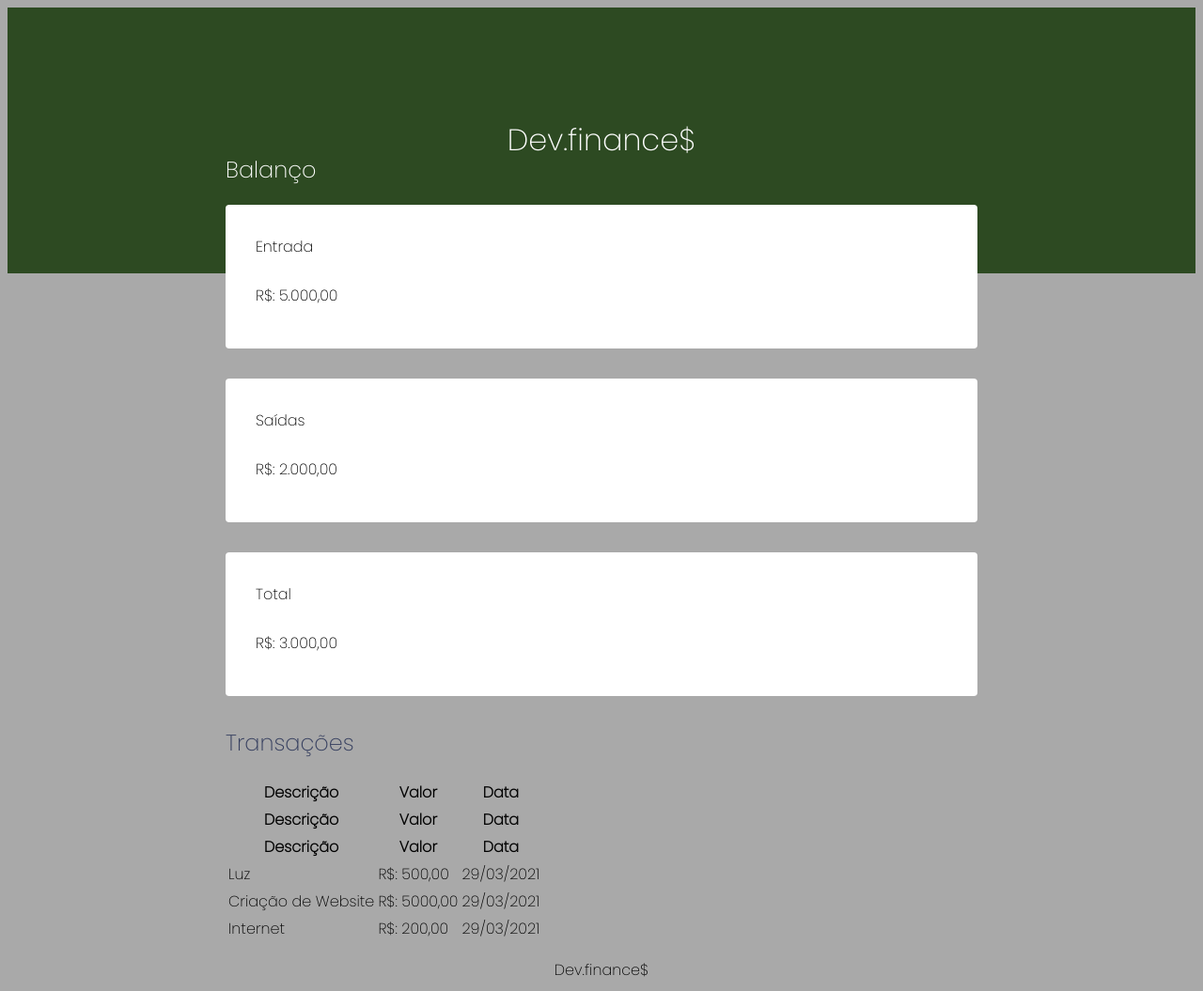
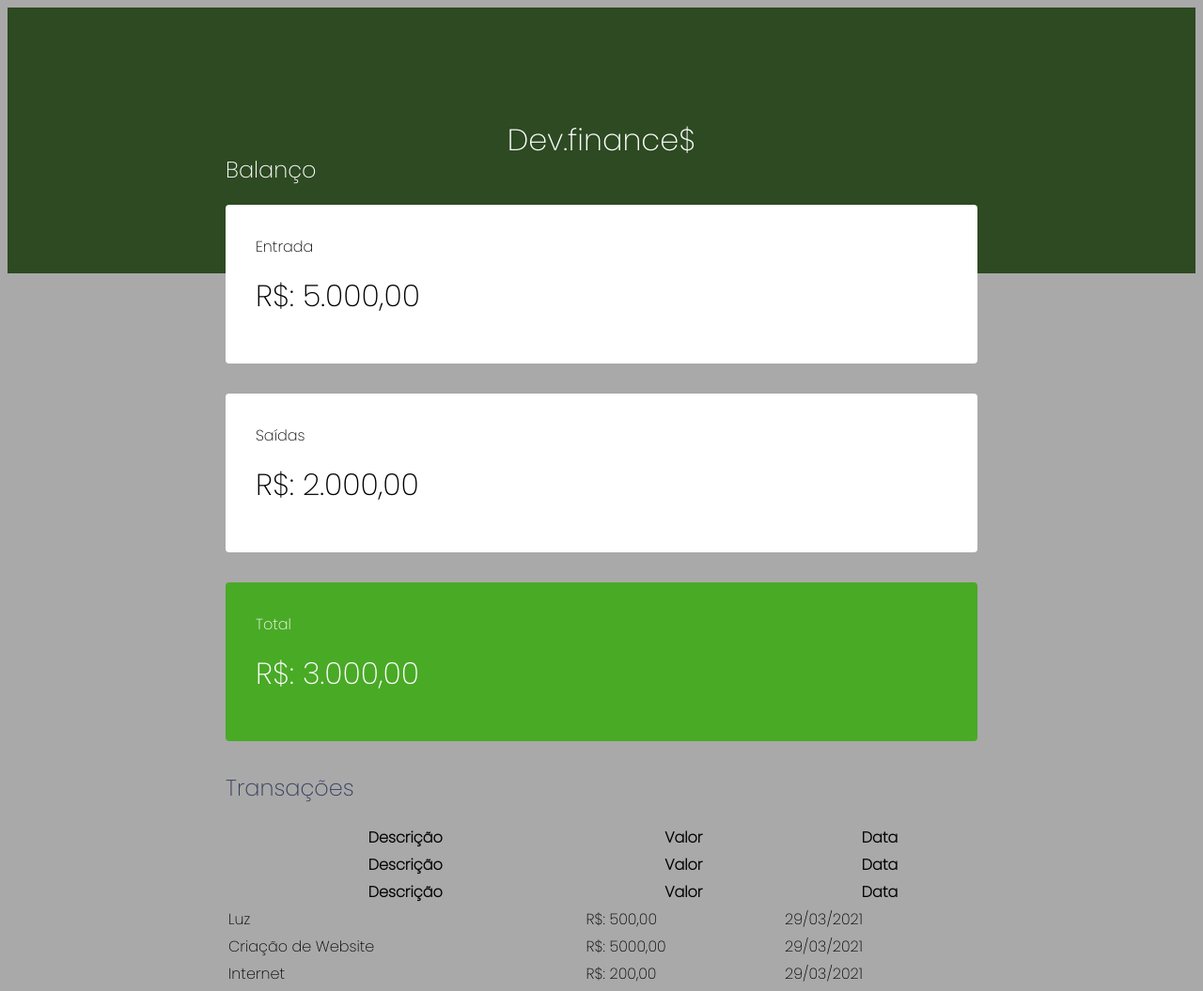
Before and after one commit to BrunodevBandeira/Projeto-Controle-financeiro, a plain HTML site: page index.html in a window 1280 px wide. Shown: the top 1055 px of the page at 94% size. Drawn offline with Linux system fonts and the light colour scheme.

Commit message:
Adicionando cores no projeto

```diff
--- a/index.html
+++ b/index.html
@@ -13,14 +13,11 @@
 </head>
 
 <body>
-
-
     <header>
         <h1 id="logo"> Dev.finance$ </h1>
     </header>
 
     <main class="container">
-
 
         <section id="balance">
             <h2> Balanço </h2>
@@ -33,13 +30,12 @@
 
             <div class="card">
 
-
                 <h3> Saídas </h3>
                 <p> R$: 2.000,00</p>
 
             </div>
 
-            <div class="card">
+            <div class="card green">
                 <h3> Total </h3>
                 <p> R$: 3.000,00</p>
 
--- a/stilos.css
+++ b/stilos.css
@@ -2,9 +2,6 @@
 
     --dark-blue: #363f5f;
 }
-
-
-
 
 .container {/*  .NomeDaClass  o ponto é a forma que faz referencia a classe */
 
@@ -12,8 +9,6 @@
     margin: auto;
 
 }
-
-
 
 
 body {
@@ -47,8 +42,15 @@ font-size: 1rem;
 }
 
 .card p {
-    font-size: 1rem;
+    font-size: 2rem;
     line-height: 3rem;
+
+    margin-top: 1rem;
+}
+
+.card.green {
+    background: #49AA26;
+    color: white;
 }
 
 /*=============Balance=============*/
@@ -72,9 +74,12 @@ margin-top: -8rem;
     border-radius: 0.25rem;
     margin-bottom: 2rem;
 }
+/*=============FOOTER=============*/
 
+#data-table {
+    width: 100%;
 
-
+}
 
 /*=============FOOTER=============*/
 
```
